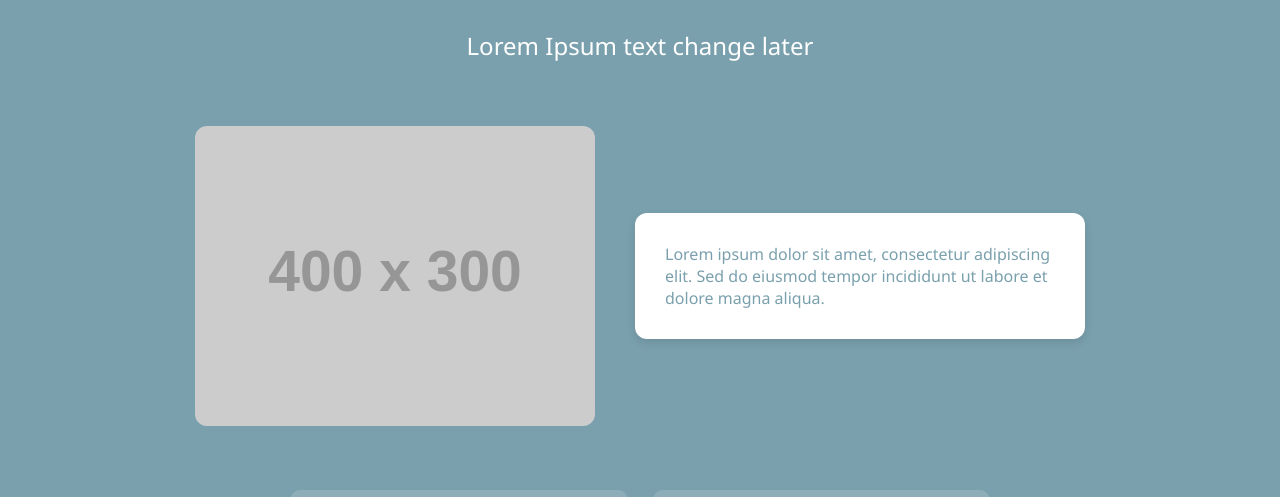
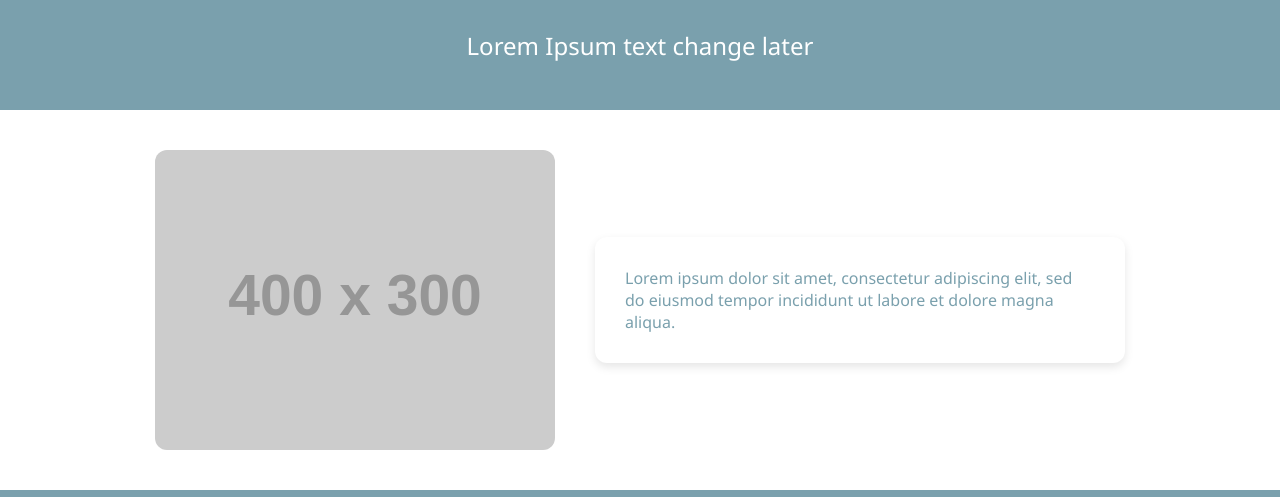
Before and after one commit to Koustubha068/Senior_Portfolio, a plain HTML site: page intro.html in a window 1280 px wide. Shown: the part 132-629 px from the top of the page. Drawn offline with Linux system fonts and the light colour scheme; placeholder pictures from the web are drawn by us.

Commit message:
got the white in the about me to take up the full width

```diff
--- a/intro.css
+++ b/intro.css
@@ -4,7 +4,8 @@
   box-sizing: border-box;
 }
 
-html {
+html, body {
+  height: 100%;
   overflow-x: hidden;
 }
 
@@ -13,10 +14,10 @@ body {
   background-color: #7AA0AD;
   color: white;
   text-align: center;
-  padding: 40px 20px;
-  overflow-x: hidden;
+  padding: 40px 0; /* only vertical padding */
 }
 
+/* Header styles */
 h1 {
   font-size: 3.5rem;
   margin-bottom: 0.8em;
@@ -32,18 +33,26 @@ p.subheading {
   animation-delay: 0.6s;
 }
 
+/* Full-width white bar */
+.about-wrapper {
+  width: 100vw;
+  background-color: white;
+  display: flex;
+  justify-content: center;
+}
+
+/* Content inside the white bar */
 .about-section {
   display: flex;
   justify-content: center;
   align-items: center;
   gap: 40px;
-  width: 90vw;
-  max-width: 900px;
-  margin: 4em auto;
+  max-width: 1100px;
+  width: 100%;
+  padding: 40px 20px;
   opacity: 0;
   pointer-events: none;
   transition: opacity 0.6s ease;
-  flex-wrap: wrap;
 }
 
 .about-img {
@@ -66,7 +75,7 @@ p.subheading {
   color: #7AA0AD;
   padding: 30px;
   border-radius: 12px;
-  box-shadow: 0 4px 10px rgba(0,0,0,0.1);
+  box-shadow: 0 4px 10px rgba(0, 0, 0, 0.1);
   opacity: 0;
   transform: scale(0.8);
   transition: opacity 0.6s ease, transform 0.6s ease;
@@ -78,12 +87,13 @@ p.subheading {
   transform: scale(1);
 }
 
+/* Button grid section */
 .button-grid {
   display: grid;
   grid-template-columns: repeat(2, 1fr);
   grid-template-rows: repeat(2, 140px);
   gap: 25px;
-  width: 90vw;
+  width: 90%;
   max-width: 700px;
   margin: 3em auto;
   opacity: 0;
@@ -129,37 +139,42 @@ a.button:hover {
   opacity: 0.85;
 }
 
+/* Animation */
 @keyframes fadeIn {
   to {
     opacity: 1;
   }
 }
 
+/* Responsive */
 @media (max-width: 600px) {
   .button-grid {
     grid-template-columns: 1fr;
     grid-template-rows: repeat(4, 120px);
     width: 90vw;
   }
+
   a.button {
     width: 100%;
     font-size: 1.2rem;
   }
+
   h1 {
     font-size: 2.8rem;
   }
+
   p.subheading {
     font-size: 1.2rem;
   }
+
   .about-section {
     flex-direction: column;
   }
+
   .about-img,
   .about-text-box {
     width: 100%;
     max-width: none;
-  }
-  .about-text-box {
     text-align: center;
   }
 }
--- a/intro.html
+++ b/intro.html
@@ -11,12 +11,15 @@
   <h1>Lorem Ipsum text change later</h1>
   <p class="subheading">Lorem Ipsum text change later</p>
 
-  <div class="about-section">
-    <img src="https://via.placeholder.com/400x300" alt="About me image" class="about-img" />
-    <div class="about-text-box">
-      <p>
-        Lorem ipsum dolor sit amet, consectetur adipiscing elit. Sed do eiusmod tempor incididunt ut labore et dolore magna aliqua.
-      </p>
+  <!-- Full-width white background wrapper -->
+  <div class="about-wrapper">
+    <div class="about-section">
+      <img src="https://via.placeholder.com/400x300" alt="About me image" class="about-img" />
+      <div class="about-text-box">
+        <p>
+          Lorem ipsum dolor sit amet, consectetur adipiscing elit, sed do eiusmod tempor incididunt ut labore et dolore magna aliqua.
+        </p>
+      </div>
     </div>
   </div>
 
```
